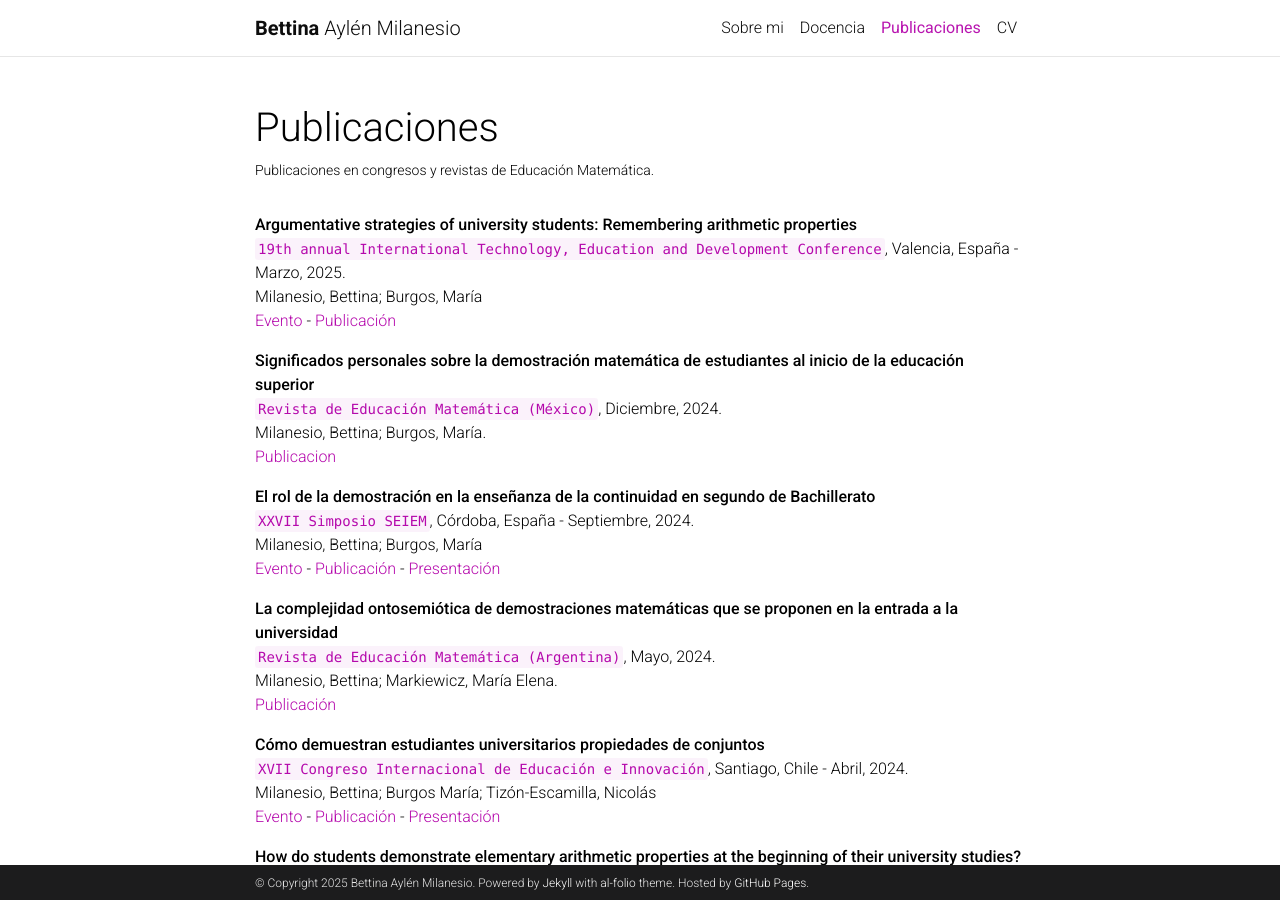
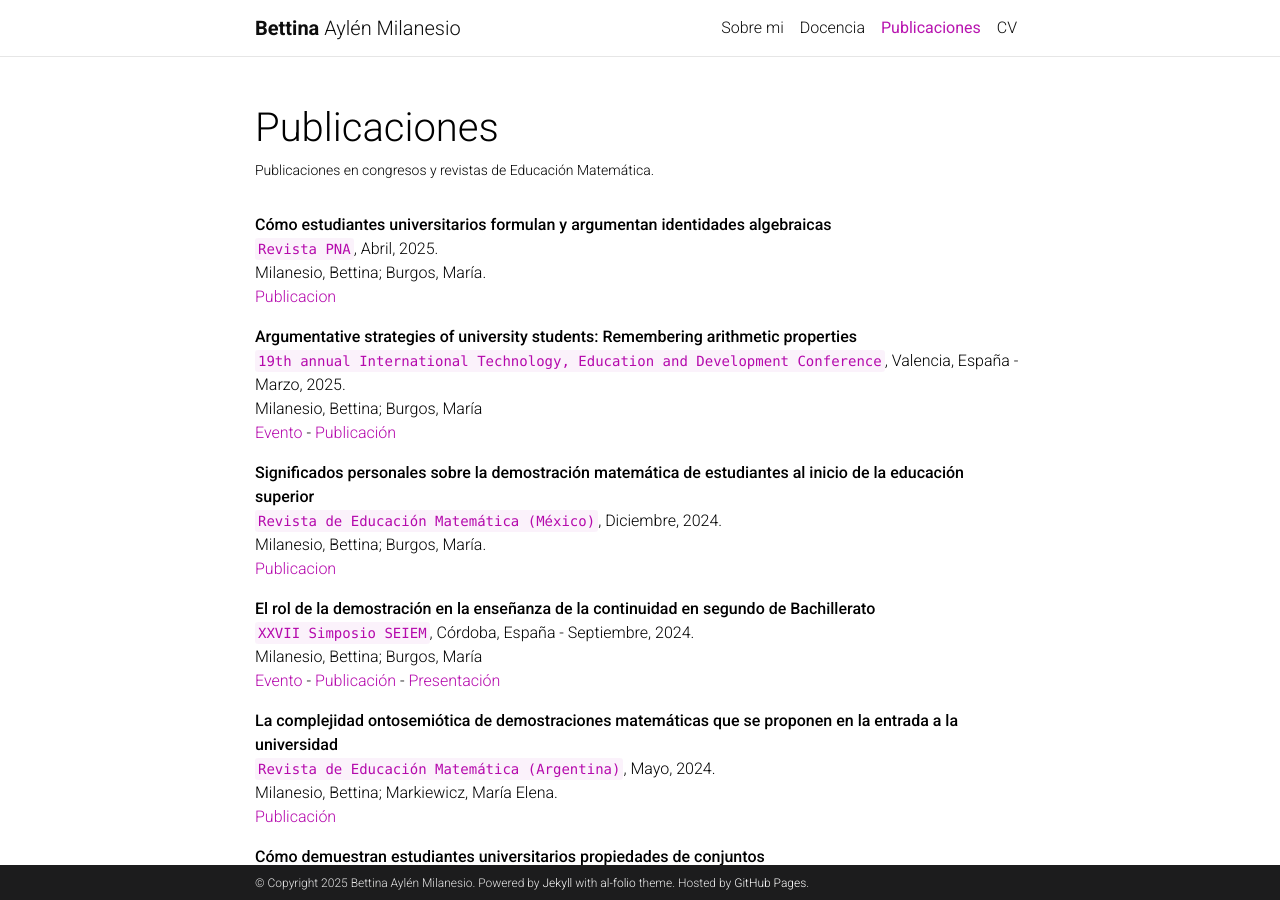
Before and after one commit to bmilanesio/bmilanesio.github.io, a Jekyll site: the page built from _pages/presentations.md, in a window 1280 px wide and 900 px high. Built offline with Jekyll 4.4.1, drawn with Linux system fonts in a browser that asks for light colours; comment, search, counter and statistics services are not loaded; a style sheet for code colours, icons or effects is not loaded.

Commit message:
actualizando

```diff
--- a/_pages/presentations.md
+++ b/_pages/presentations.md
@@ -6,6 +6,11 @@ description: Publicaciones en congresos y revistas de Educación Matemática.
 nav: true
 nav_order: 3
 ---
+
+**Cómo estudiantes universitarios formulan y argumentan identidades algebraicas**\
+`Revista PNA`, Abril, 2025.\
+Milanesio, Bettina; Burgos, María.\
+[Publicacion](https://doi.org/10.30827/pna.v19i3.30473)
 
 **Argumentative strategies of university students: Remembering arithmetic properties**\
 `19th annual International Technology, Education and Development Conference`, Valencia, España - Marzo, 2025.\
```
